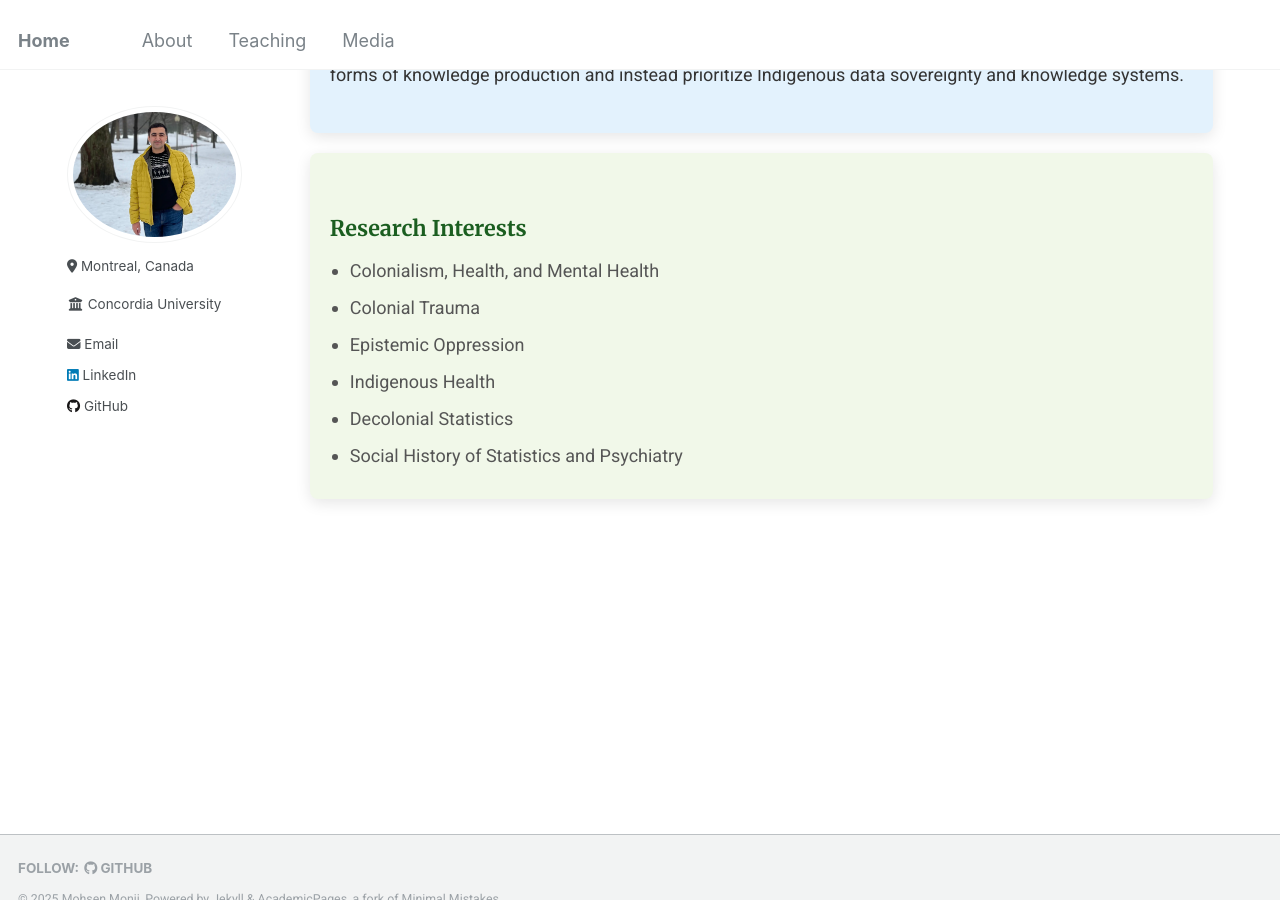
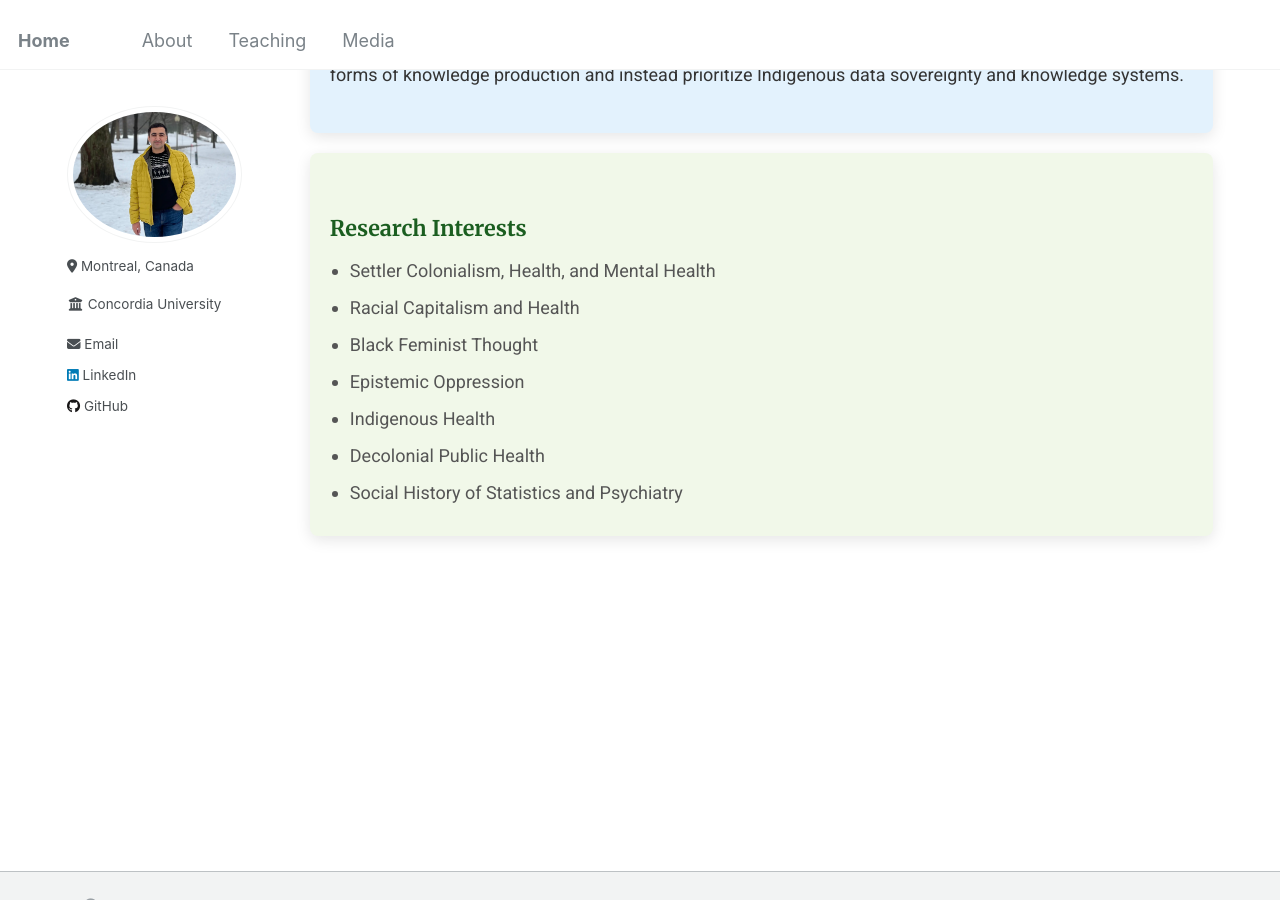
Before and after one commit to Mohsnmonji/mohsnmonji.github.io, a Jekyll site: the page built from about-me.md, in a window 1280 px wide and 900 px high, scrolled down 923 px. Built offline with Jekyll 4.4.1, drawn with Linux system fonts in a browser that asks for light colours.

Commit message:
Update about-me.md

```diff
--- a/about-me.md
+++ b/about-me.md
@@ -123,11 +123,12 @@ author_profile: true
 <div class="card">
   <h3>Research Interests</h3>
   <ul style="list-style-type: disc; padding-left: 20px;">
-    <li>Colonialism, Health, and Mental Health</li>
-    <li>Colonial Trauma</li>
+    <li>Settler Colonialism, Health, and Mental Health</li>
+    <li>Racial Capitalism and Health</li>
+    <li>Black Feminist Thought</li>
     <li>Epistemic Oppression</li>
     <li>Indigenous Health</li>
-    <li>Decolonial Statistics</li>
+    <li>Decolonial Public Health</li>
     <li>Social History of Statistics and Psychiatry</li>
   </ul>
 </div>
```
